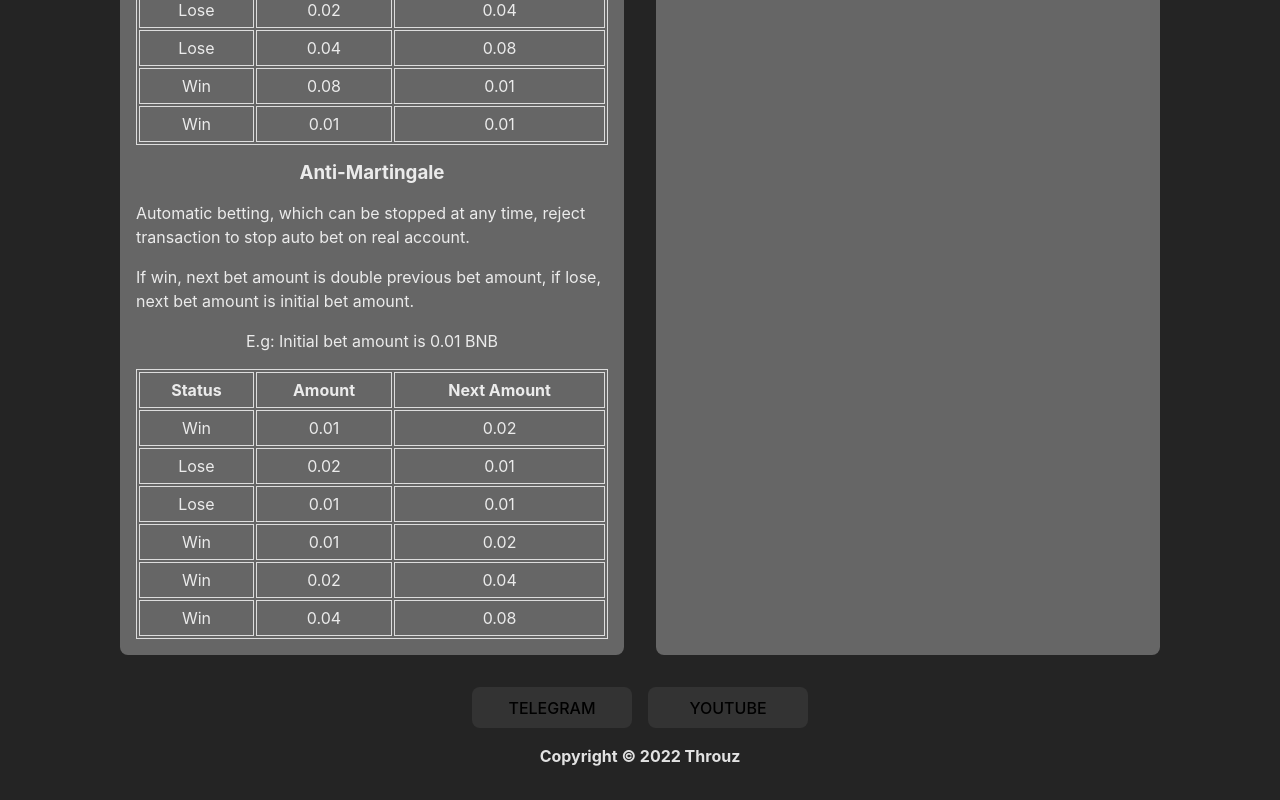
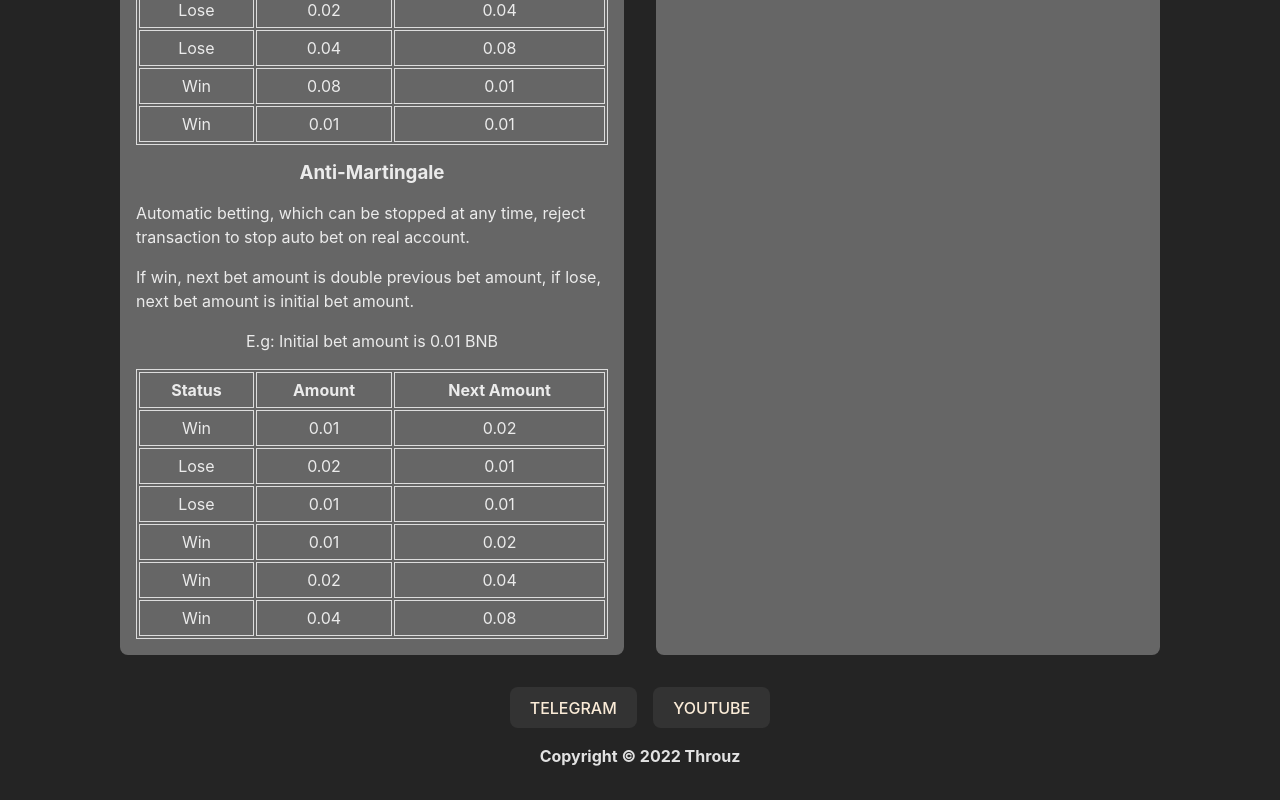
Before and after one commit to throuz/fair-game, a React (Vite) app: page / in a window 1280 px wide. Shown: the part 1108-1908 px from the top of the page. Built offline with nearby package versions, Linux system fonts and the light colour scheme.

Commit message:
abstract external link button css

```diff
--- a/src/App.css
+++ b/src/App.css
@@ -18,6 +18,12 @@
   text-align: left;
 }
 
+.external-link-btn {
+  background: #333;
+  color: antiquewhite;
+  cursor: pointer;
+}
+
 main {
   display: grid;
   gap: 2em;
--- a/src/components/Footer.jsx
+++ b/src/components/Footer.jsx
@@ -17,10 +17,10 @@ const Footer = () => {
   return (
     <footer>
       <div className="footer-btn-group">
-        <button className="footer-btn" onClick={onTelegramClick}>
+        <button className="external-link-btn" onClick={onTelegramClick}>
           TELEGRAM
         </button>
-        <button className="footer-btn" onClick={onYoutubeClick}>
+        <button className="external-link-btn" onClick={onYoutubeClick}>
           YOUTUBE
         </button>
       </div>
--- a/src/components/Header.css
+++ b/src/components/Header.css
@@ -10,11 +10,3 @@ header {
   font-style: italic;
   margin-bottom: 0.5em;
 }
-
-.contract-address {
-  background: #333;
-  color: antiquewhite;
-  cursor: pointer;
-  overflow: hidden;
-  text-overflow: ellipsis;
-}
--- a/src/components/Header.jsx
+++ b/src/components/Header.jsx
@@ -14,7 +14,7 @@ const Header = () => {
       <h3 className="header-subtitle">
         50% chance of 100% reward on every bet
       </h3>
-      <button className="contract-address" onClick={onContractAddressClick}>
+      <button className="external-link-btn" onClick={onContractAddressClick}>
         {contractAddress}
       </button>
     </header>
--- a/src/index.css
+++ b/src/index.css
@@ -13,15 +13,6 @@
   -webkit-font-smoothing: antialiased;
   -moz-osx-font-smoothing: grayscale;
   -webkit-text-size-adjust: 100%;
-}
-
-a {
-  font-weight: 500;
-  color: #646cff;
-  text-decoration: inherit;
-}
-a:hover {
-  color: #535bf2;
 }
 
 body {
@@ -48,6 +39,7 @@ button {
   cursor: pointer;
   transition: border-color 0.25s;
 }
+
 button:hover {
   border-color: #646cff;
 }
@@ -64,6 +56,7 @@ input {
   transition: border-color 0.25s;
   text-align: center;
 }
+
 input:hover {
   border-color: #646cff;
 }
```
